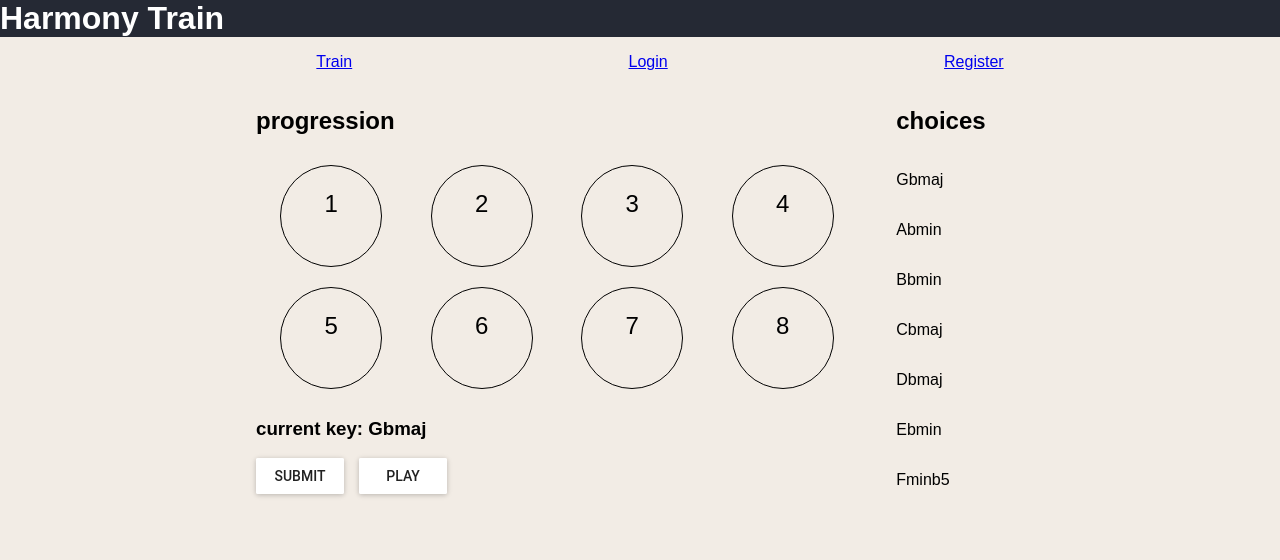
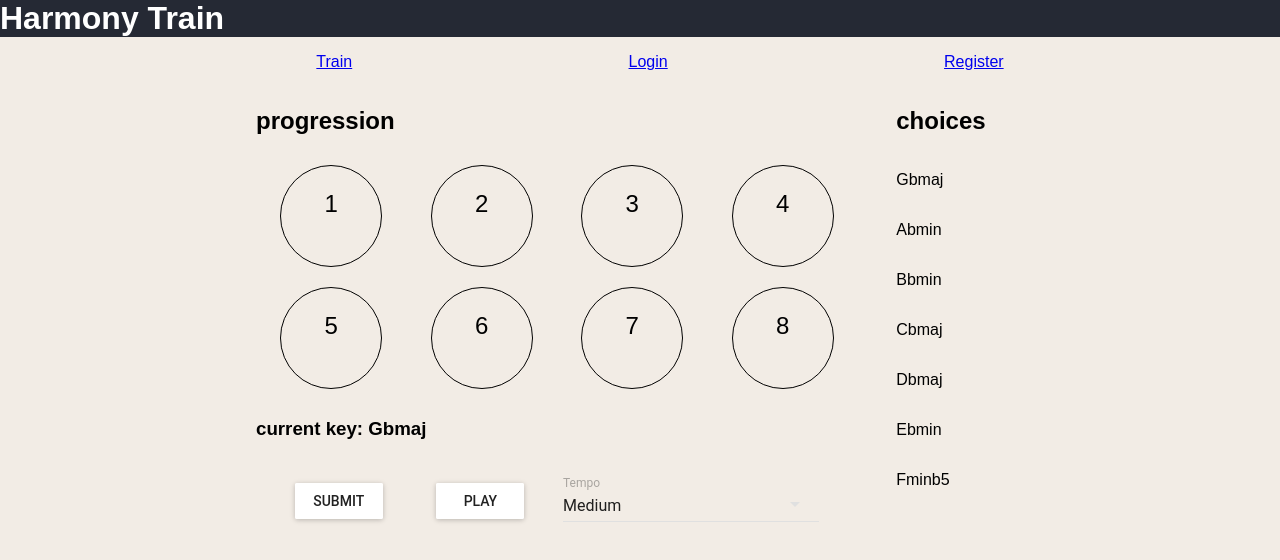
Before and after one commit to EduardoDuQuesne/harmony-train, a React (Create React App) app in the folder client/: page / in a window 1280 px wide. Shown: the top 560 px of the page. Built offline with nearby package versions, Linux system fonts and the light colour scheme; no server answers.

Commit message:
Add Tempo

```diff
--- a/client/src/App.js
+++ b/client/src/App.js
@@ -8,6 +8,9 @@ import Register from './components/Register';
 import Progress from './components/Progress';
 import SnackBar from './components/SnackBar';
 import NotFound from './components/NotFound';
+//AUDIO
+import Tone from 'tone'
+import { piano } from './tone';
 //HELPER FUNCTIONS AND DATA
 import { randomChord, randomKey } from './helpers.js';
 import { keys, majNumerals, minNumerals } from './chords';
@@ -42,7 +45,7 @@ class App extends Component {
     minNumerals: minNumerals,
     totalScore: null,
     toneProgression: [],
-    playing: false
+    playing: false,
   };
 
   //ON COMPONENT MOUNT, LOAD CHORD PROGRESSION
@@ -181,6 +184,9 @@ class App extends Component {
   //SUBMIT USER ANSWERS
   userAnswers = [];
   submitAnswer = async () => {
+    Tone.Transport.stop();
+    this.pianoLoop.stop();
+    this.setStateStop();
     this.setState({ submitted: true });
     let answerKey = [...this.state.chords];
     let userAnswers = [...this.state.answers];
@@ -201,6 +207,15 @@ class App extends Component {
         // this.getProgressData();
       })
     }
+  };
+
+  //NEXT QUESTION
+  nextQuestion = () => {
+    Tone.Transport.stop();
+    this.pianoLoop.stop();
+    this.setStateStop();
+    this.newProgression();
+    this.setState({ submitted: false, isCorrect: [] });
   };
 
   //SET PLAY STATE
@@ -263,11 +278,35 @@ class App extends Component {
     });
   }
 
-  //NEXT QUESTION
-  nextQuestion = () => {
-    this.newProgression();
-    this.setState({ submitted: false, isCorrect: [] });
-  };
+  /////AUDIO FUNCTIONS
+  //Piano Loop
+  pianoLoop = new Tone.Sequence((time, col) => {
+    piano.get(this.state.toneProgression[col]).start(time, 0, "1n", 0);
+    if(col === 7) {
+      this.stopProgression();
+      this.setStateStop();
+    }
+  }, [0, 1, 2, 3, 4, 5, 6, 7], "1n");
+
+  //PLAY PIANO PROGRESSION
+  playProgression = () => {
+    Tone.Transport.start();
+    this.pianoLoop.start();
+    this.setStatePlay();
+  }
+
+  //STOP PIANO PROGRESSION
+  stopProgression = () => {
+    Tone.Transport.stop();
+    this.pianoLoop.stop();
+    this.setStateStop();
+  }
+
+  //CHANGE TEMPO
+  changeTempo = (tempo) => {
+    Tone.Transport.bpm.value = tempo
+  }
+
 
   // DRAG AND DROP
   dragStart = (e, chord) => {
@@ -318,9 +357,10 @@ class App extends Component {
                     dragStart={this.dragStart}
                     chordChoices={this.state.key}
                     toneProgression={this.state.toneProgression}
-                    setStatePlay={this.setStatePlay}
-                    setStateStop={this.setStateStop}
+                    playProgression={this.playProgression}
+                    stopProgression={this.stopProgression}
                     playing={this.state.playing}
+                    changeTempo={this.changeTempo}
                   />
                 );
               }}
--- a/client/src/components/Audio.js
+++ b/client/src/components/Audio.js
@@ -1,46 +1,19 @@
 import React, { Component } from 'react';
 import MuiThemeProvider from 'material-ui/styles/MuiThemeProvider';
 import RaisedButton from 'material-ui/RaisedButton';
-import Tone from 'tone'
-import { piano } from '../tone';
 import '../css/audio.css'
 
 
 class Audio extends Component {
-  //MOVE TO MAIN COMPONENT
-  playProgression = () => {
-    Tone.Transport.start();
-    this.pianoLoop.start();
-    this.props.setStatePlay();
-  }
-  stopProgression = () => {
-    Tone.Transport.stop();
-    this.pianoLoop.stop();
-    this.props.setStateStop();
-  }
-  //PIANO LOOP
-  pianoLoop = new Tone.Sequence((time, col) => {
-    piano.get(this.props.toneProgression[col]).start(time, 0, "1n", 0);
-    if(col === 7) {
-      this.stopProgression();
-      this.props.setStateStop();
-    }
-  }, [0, 1, 2, 3, 4, 5, 6, 7], "1n");
-
-
-
-
-
   render() {
     const isPlaying = this.props.playing;
     return (
         <MuiThemeProvider>
-          <div>
-            <RaisedButton className={`play-btn ${isPlaying ? "hide-btn" : ""}`} label="Play" onClick={this.playProgression} />
-            <RaisedButton className={`stop-btn ${!isPlaying ? "hide-btn" : ""}`} label="Stop" onClick={this.stopProgression} />
+          <div className="audio-btn-div">
+            <RaisedButton className={`play-btn ${isPlaying ? "hide-btn" : ""}`} label="Play" onClick={this.props.playProgression} />
+            <RaisedButton className={`stop-btn ${!isPlaying ? "hide-btn" : ""}`} label="Stop" onClick={this.props.stopProgression} />
           </div>
         </MuiThemeProvider>
-
     );
   }
 }
--- /dev/null
+++ b/client/src/components/SelectTempo.js
@@ -0,0 +1,36 @@
+import React, { Component } from 'react';
+import MuiThemeProvider from 'material-ui/styles/MuiThemeProvider';
+import SelectField from 'material-ui/SelectField';
+import MenuItem from 'material-ui/MenuItem';
+
+class SelectTempo extends Component {
+  state = {
+    value: 120,
+  };
+
+  handleChange = (event, index, value) => {
+    this.setState({value});
+    this.props.changeTempo(value);
+  }
+
+  render() {
+    return (
+      <MuiThemeProvider>
+        <SelectField
+            floatingLabelText="Tempo"
+            value={this.state.value}
+            onChange={this.handleChange}
+
+          >
+            <MenuItem value={60} primaryText="Slowest" />
+            <MenuItem value={80} primaryText="Slow" />
+            <MenuItem value={120} primaryText="Medium" />
+            <MenuItem value={160} primaryText="Fast" />
+            <MenuItem value={200} primaryText="Fastest" />
+          </SelectField>
+      </MuiThemeProvider>
+    );
+  }
+}
+
+export default SelectTempo;
--- a/client/src/components/SubmitAnswers.js
+++ b/client/src/components/SubmitAnswers.js
@@ -1,10 +1,12 @@
 import React, { Component } from 'react';
 import Audio from './Audio';
+import SelectTempo from './SelectTempo';
 import MuiThemeProvider from 'material-ui/styles/MuiThemeProvider';
 import RaisedButton from 'material-ui/RaisedButton';
 import '../css/submitAnswers.css';
 
 class SubmitAnswers extends Component {
+
 
   render() {
     let isSubmitted = this.props.submitted;
@@ -18,10 +20,15 @@ class SubmitAnswers extends Component {
           </MuiThemeProvider>
           <Audio
             toneProgression={this.props.toneProgression}
-            setStatePlay={this.props.setStatePlay}
-            setStateStop={this.props.setStateStop}
+            playProgression={this.props.playProgression}
+            stopProgression={this.props.stopProgression}
             playing={this.props.playing}
           />
+          <div>
+            <SelectTempo
+              changeTempo={this.props.changeTempo}
+              />
+          </div>
         </div>
 
     );
--- a/client/src/components/Training.js
+++ b/client/src/components/Training.js
@@ -26,9 +26,11 @@ class Training extends Component {
                   submitAnswer={this.props.submitAnswer}
                   submitted={this.props.submitted}
                   toneProgression={this.props.toneProgression}
-                  setStatePlay={this.props.setStatePlay}
-                  setStateStop={this.props.setStateStop}
                   playing={this.props.playing}
+                  playProgression={this.props.playProgression}
+                  stopProgression={this.props.stopProgression}
+                  changeTempo={this.props.changeTempo}
+
                 />
               </div>
             </div>
--- a/client/src/css/audio.css
+++ b/client/src/css/audio.css
@@ -3,6 +3,10 @@
   margin-left: 15px;
 }
 
+.audio-btn-div {
+  padding-top: 25px;
+}
+
 .hide-btn {
   display: none;
 }
--- a/client/src/css/submitAnswers.css
+++ b/client/src/css/submitAnswers.css
@@ -1,8 +1,11 @@
 .submit-answers {
   display: block;
   text-align: center;
+  padding-top: 25px;
 }
 
 .control-btns {
   display: flex;
+  justify-content: space-evenly;
+  height: 36px;
 }
```
